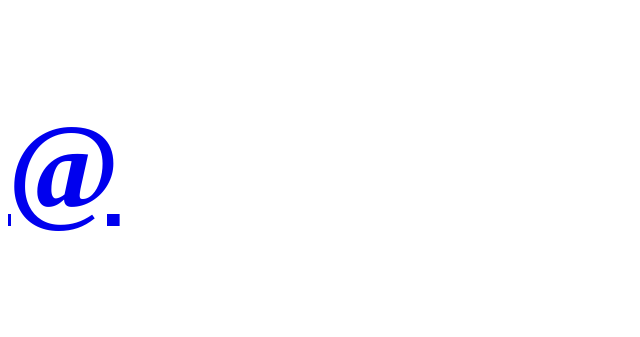
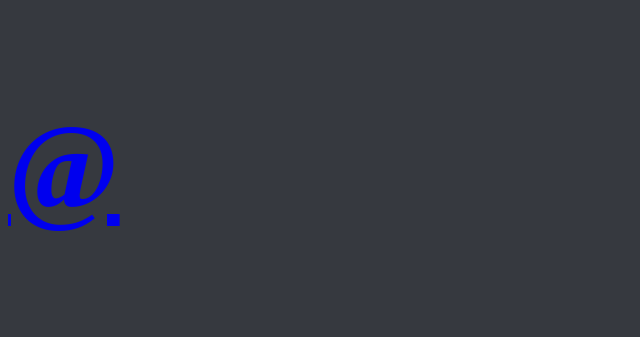
Before and after one commit to MadsVind/MadsVind.github.io, a plain HTML site: page index.html in a window 1280 px wide. Shown: the part 499-836 px from the top of the page, without its empty margins (0-640 px from the left). Drawn offline with Linux system fonts and the light colour scheme.

Commit message:
Update stylesheet.css

```diff
--- a/stylesheet.css
+++ b/stylesheet.css
@@ -1,5 +1,10 @@
+body {
+  background-color: #36393f;
+}
+
 .symbol {
   font-size: 500%;
+  f
 }
 
 h1 {
```
